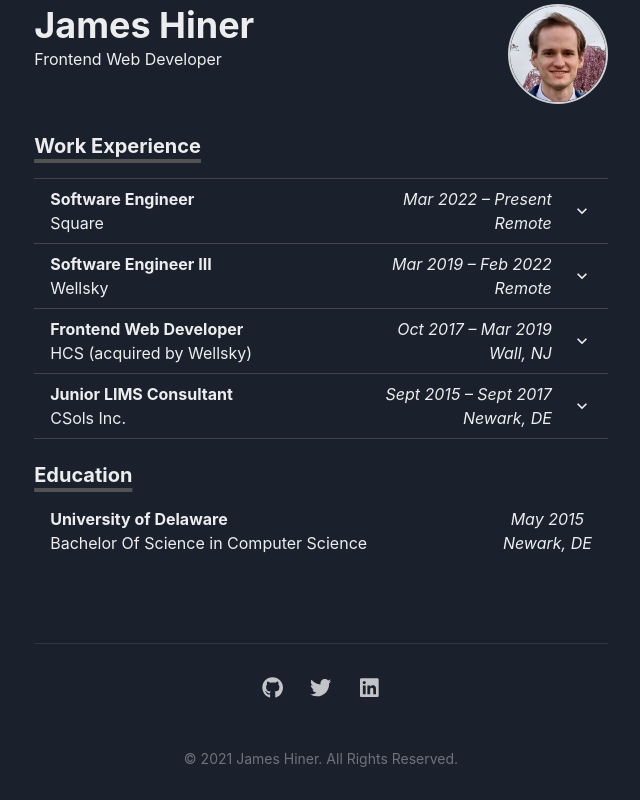
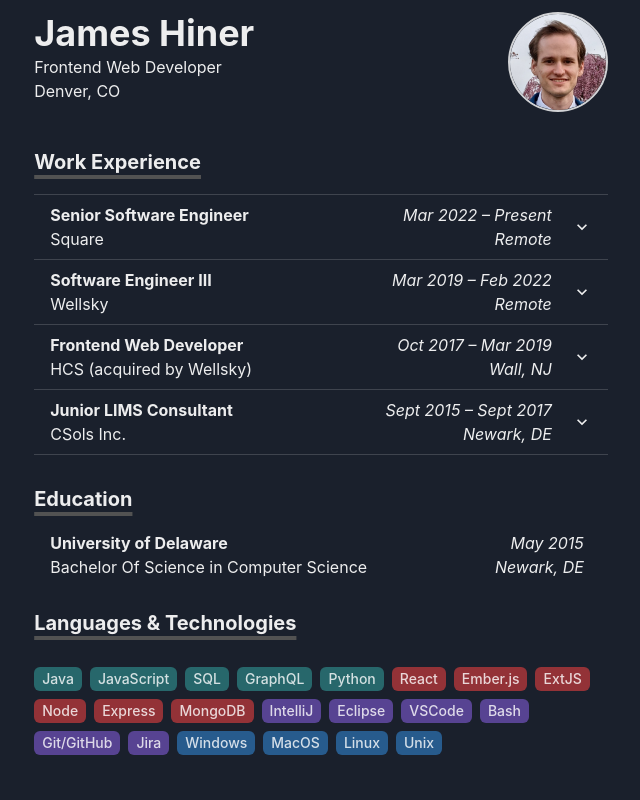
Before and after one commit to jameshiner/dev, a React (Create React App) app: page / in a window 1280 px wide. Shown: the part 420-1220 px from the top of the page, without its empty margins (319-959 px from the left). Built offline with nearby package versions, Linux system fonts and the light colour scheme.

Commit message:
add languages and technologies

```diff
--- a/src/components/Section.js
+++ b/src/components/Section.js
@@ -12,7 +12,7 @@ const Section = ({ children, delay = 0 }) => (
     initial={{ y: -30, opacity: 0 }}
     animate={{ y: 0, opacity: 1 }}
     transition={{ duration: 0.4, delay }}
-    mb={6}
+    mb={8}
   >
     {children}
   </StyledDiv>
--- /dev/null
+++ b/src/data.js
@@ -0,0 +1,155 @@
+export const JOBS = [
+  {
+    company: 'Square',
+    role: 'Senior Software Engineer',
+    date: 'Mar 2022 – Present',
+    location: 'Remote',
+    bullets: [
+      'Frontend Engineer on the Square for Restaurants Growth and Engagement team – focusing on new seller onboarding and SaaS conversion',
+      'Aided in building a seamless linear onboarding experience for new sellers to onboard quickly and easily',
+      'Implemented a first month free trial for new sellers, which led to a 3.5x increase in SaaS conversions – a statistically significant increase that was projected to increase SaaS revenue by up to $3M annually',
+      'Leveraged ChatGPT to power sample menu creation, tailoring menus to specific user inputs, simplifying the process and reducing intimidation for new sellers - this now accounts for the majority of menu creations across Square for Restaurants',
+      'Performed technical screening interviews for potential candidates, assessing their qualifications and skills in order to deliver feedback on their suitability for roles within the organization',
+    ],
+  },
+  {
+    company: 'Wellsky',
+    role: 'Software Engineer III',
+    date: 'Mar 2019 – Feb 2022',
+    location: 'Remote',
+    bullets: [
+      'Designed layouts and built frontend logic to implement enhancements and bug fixes for the financial module of Wellsky’s Specialty Care Application to be pushed out at the end of each two week sprint',
+      'Worked closely with backend developers and product managers to determine the best solution to implement in order to improve client experience',
+      'Developed self-guided curriculum to be used during onboarding that goes over setting up a local development environment and learning ExtJS',
+    ],
+  },
+  {
+    company: 'HCS (acquired by Wellsky)',
+    role: 'Frontend Web Developer',
+    date: 'Oct 2017 – Mar 2019',
+    location: 'Wall, NJ',
+    bullets: [
+      'Created/maintained options for HCS’s modern web application using ExtJS',
+      'Designed and coded an online Patient Portal proof of concept deployed on a MERN stack',
+      'Leveraged the JIRA and Tempo APIs to create scripts that updated data to new standards',
+    ],
+  },
+  {
+    company: 'CSols Inc.',
+    role: 'Junior LIMS Consultant',
+    date: 'Sept 2015 – Sept 2017',
+    location: 'Newark, DE',
+    bullets: [
+      'Master data loading using database staging tables and SQL Transformations.',
+      'Created end-user development presentation to train new employees on SampleManager LIMS',
+    ],
+  },
+];
+
+export const SKILLS = [
+  {
+    type: 'language',
+    value: 'Java',
+    color: 'teal',
+  },
+  {
+    type: 'language',
+    value: 'JavaScript',
+    color: 'teal',
+  },
+  {
+    type: 'language',
+    value: 'SQL',
+    color: 'teal',
+  },
+  {
+    type: 'language',
+    value: 'GraphQL',
+    color: 'teal',
+  },
+  {
+    type: 'language',
+    value: 'Python',
+    color: 'teal',
+  },
+  {
+    type: 'framework',
+    value: 'React',
+    color: 'red',
+  },
+  {
+    type: 'framework',
+    value: 'Ember.js',
+    color: 'red',
+  },
+  {
+    type: 'framework',
+    value: 'ExtJS',
+    color: 'red',
+  },
+  {
+    type: 'framework',
+    value: 'Node',
+    color: 'red',
+  },
+  {
+    type: 'framework',
+    value: 'Express',
+    color: 'red',
+  },
+  {
+    type: 'framework',
+    value: 'MongoDB',
+    color: 'red',
+  },
+  {
+    type: 'technology',
+    value: 'IntelliJ',
+    color: 'purple',
+  },
+  {
+    type: 'technology',
+    value: 'Eclipse',
+    color: 'purple',
+  },
+  {
+    type: 'technology',
+    value: 'VSCode',
+    color: 'purple',
+  },
+  {
+    type: 'technology',
+    value: 'Bash',
+    color: 'purple',
+  },
+  {
+    type: 'technology',
+    value: 'Git/GitHub',
+    color: 'purple',
+  },
+  {
+    type: 'technology',
+    value: 'Jira',
+    color: 'purple',
+  },
+  {
+    type: 'OS',
+    value: 'Windows',
+    color: 'blue',
+  },
+  {
+    type: 'OS',
+    value: 'MacOS',
+    color: 'blue',
+  },
+  {
+    type: 'OS',
+    value: 'Linux',
+    color: 'blue',
+  },
+  {
+    type: 'OS',
+    value: 'Unix',
+    color: 'blue',
+  },
+];
--- a/src/pages/About.js
+++ b/src/pages/About.js
@@ -7,56 +7,14 @@ import {
   Heading,
   Text,
   Image,
+  Tag,
+  WrapItem,
+  Flex,
+  Wrap,
 } from '@chakra-ui/react';
 import Section from '../components/Section';
 import WorkItem from '../components/WorkItem';
-
-const jobs = [
-  {
-    company: 'Square',
-    role: 'Software Engineer',
-    date: 'Mar 2022 – Present',
-    location: 'Remote',
-    bullets: [
-      'Frontend Engineer on the Square for Restaurants Growth and Engagement team – focusing on new seller onboarding and SaaS conversion',
-      'Aided in building a seamless linear onboarding experience for new sellers to onboard quickly and easily',
-      'Implemented a first month free trial for new sellers, which led to a 3.5% increase in SaaS conversions – a statistically significant increase that was projected to increase SaaS revenue by up to $3M annually',
-      'Performed technical screening interviews for potential candidates, assessing their qualifications and skills in order to deliver feedback on their suitability for roles within the organization',
-    ],
-  },
-  {
-    company: 'Wellsky',
-    role: 'Software Engineer III',
-    date: 'Mar 2019 – Feb 2022',
-    location: 'Remote',
-    bullets: [
-      'Designed layouts and built frontend logic to implement enhancements and bug fixes for the financial module of Wellsky’s Specialty Care Application to be pushed out at the end of each two week sprint',
-      'Worked closely with backend developers and product managers to determine the best solution to implement in order to improve client experience',
-      'Developed self-guided curriculum to be used during onboarding that goes over setting up a local development environment and learning ExtJS',
-    ],
-  },
-  {
-    company: 'HCS (acquired by Wellsky)',
-    role: 'Frontend Web Developer',
-    date: 'Oct 2017 – Mar 2019',
-    location: 'Wall, NJ',
-    bullets: [
-      'Created/maintained options for HCS’s modern web application using ExtJS',
-      'Designed and coded an online Patient Portal proof of concept deployed on a MERN stack',
-      'Leveraged the JIRA and Tempo APIs to create scripts that updated data to new standards',
-    ],
-  },
-  {
-    company: 'CSols Inc.',
-    role: 'Junior LIMS Consultant',
-    date: 'Sept 2015 – Sept 2017',
-    location: 'Newark, DE',
-    bullets: [
-      'Master data loading using database staging tables and SQL Transformations.',
-      'Created end-user development presentation to train new employees on SampleManager LIMS',
-    ],
-  },
-];
+import { JOBS, SKILLS } from '../data';
 
 const About = () => {
   return (
@@ -71,6 +29,7 @@ const About = () => {
               James Hiner
             </Heading>
             <p>Frontend Web Developer</p>
+            <p>Denver, CO</p>
           </Box>
           <Box
             flexShrink={0}
@@ -102,18 +61,18 @@ const About = () => {
           Work Experience
         </Heading>
         <Accordion defaultIndex={[]} allowMultiple>
-          {jobs.map((r, i) => (
+          {JOBS.map((job, i) => (
             <WorkItem
-              company={r.company}
-              role={r.role}
-              date={r.date}
-              location={r.location}
+              company={job.company}
+              role={job.role}
+              date={job.date}
+              location={job.location}
               key={i}
             >
               <UnorderedList pt={1}>
-                {r.bullets.map((r, i) => (
+                {job.bullets.map((bullet, i) => (
                   <ListItem key={i} pb={2}>
-                    {r}
+                    {bullet}
                   </ListItem>
                 ))}
               </UnorderedList>
@@ -125,18 +84,34 @@ const About = () => {
         <Heading as="h3" variant="section-title">
           Education
         </Heading>
-        <Box display={{ md: 'flex' }} px={4}>
+        <Box display={{ md: 'flex' }} pl={4} pr={6}>
           <Box flexGrow={1}>
             <Text fontWeight="bold">University of Delaware</Text>
             <Text>Bachelor Of Science in Computer Science</Text>
           </Box>
-          <Box flexShrink={0} textAlign="center">
+          <Box flexShrink={0} textAlign="right">
             <Text as="i">May 2015</Text>
             <br />
             <Text as="i">Newark, DE</Text>
           </Box>
         </Box>
       </Section>
+      <Section delay={0.6}>
+        <Heading variant="section-title" pb={3}>
+          Languages & Technologies
+        </Heading>
+        <Wrap spacing={2} justify="flex-start" wrap={true}>
+          {SKILLS.map((skill) => (
+            <WrapItem>
+              <Flex>
+                <Tag size={'md'} variant={'solid'} colorScheme={skill.color}>
+                  {skill.value}
+                </Tag>
+              </Flex>
+            </WrapItem>
+          ))}
+        </Wrap>
+      </Section>
     </Container>
   );
 };
```
